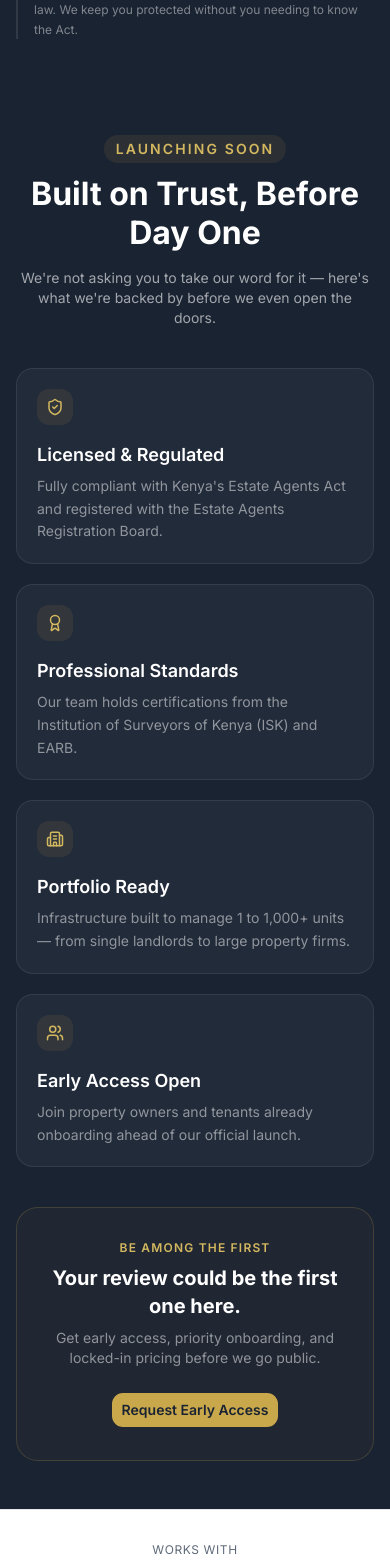
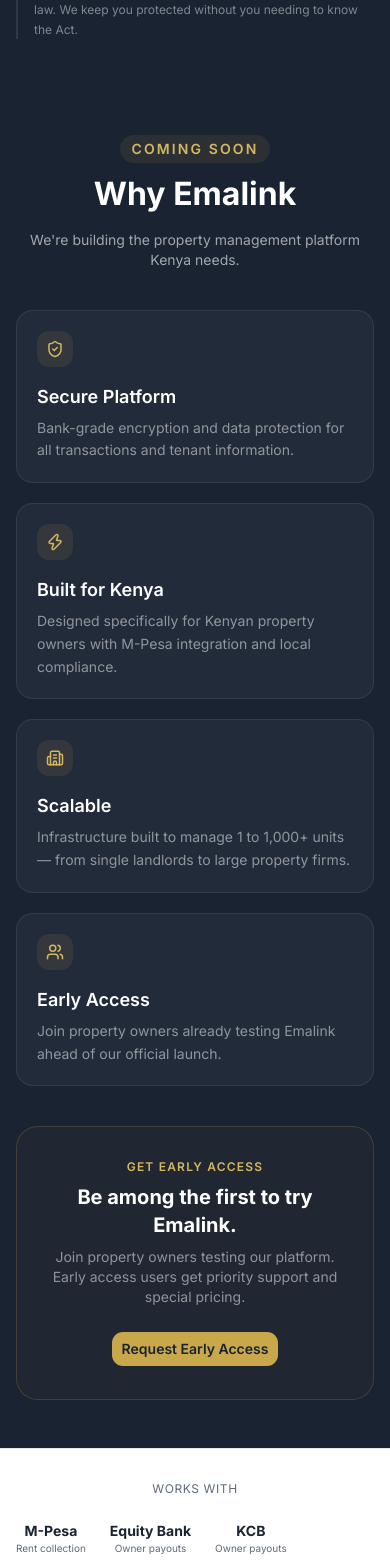
Before and after one commit to mungasteve/emalink-rental-management, a Next.js app: page / in a window 390 px wide. Shown: the part 5845-7410 px from the top of the page. Built offline with nearby package versions, Linux system fonts and the light colour scheme; no server answers.

Commit message:
Fix credibility issues: remove fake stats, phone, compliance claims, hide blog nav

```diff
--- a/src/app/contact/page.tsx
+++ b/src/app/contact/page.tsx
@@ -71,7 +71,7 @@
           <div className="grid lg:grid-cols-3 gap-8">
             <div className="space-y-4">
               {[
-                { icon: Phone, label: "Phone", value: "+254 700 000 000", href: "tel:+254700000000" },
+                { icon: Phone, label: "Phone", value: "Coming Soon", href: undefined },
                 { icon: Mail, label: "Email", value: "info@emalink.co.ke", href: "mailto:info@emalink.co.ke" },
                 { icon: MapPin, label: "Office", value: "Nairobi, Kenya", href: undefined },
                 { icon: Clock, label: "Hours", value: "Mon–Fri, 8AM–6PM", href: undefined },
--- a/src/components/home/hero-stats.tsx
+++ b/src/components/home/hero-stats.tsx
@@ -1,34 +1,33 @@
 "use client";
 
 import { motion } from "framer-motion";
-import { TrendingUp, Users, Home, DollarSign } from "lucide-react";
+import { CheckCircle, Clock, Shield, Zap } from "lucide-react";
 
-const stats = [
-  { icon: Home, label: "Properties", value: "500+", color: "from-gold-500/20 to-gold-500/5" },
-  { icon: Users, label: "Active Users", value: "2.3K", color: "from-blue-500/20 to-blue-500/5" },
-  { icon: DollarSign, label: "Managed", value: "KES 2.4B", color: "from-emerald-500/20 to-emerald-500/5" },
-  { icon: TrendingUp, label: "Occupancy", value: "94%", color: "from-purple-500/20 to-purple-500/5" },
+const features = [
+  { icon: CheckCircle, label: "Rent Collection", desc: "Automated M-Pesa payments", color: "from-gold-500/20 to-gold-500/5" },
+  { icon: Clock, label: "24/7 Support", desc: "Tenant & owner assistance", color: "from-blue-500/20 to-blue-500/5" },
+  { icon: Shield, label: "Secure", desc: "Bank-grade encryption", color: "from-emerald-500/20 to-emerald-500/5" },
+  { icon: Zap, label: "Fast Setup", desc: "Live in 24 hours", color: "from-purple-500/20 to-purple-500/5" },
 ];
 
 export function HeroStats() {
   return (
     <div className="hidden lg:block space-y-4">
-      {stats.map((stat, i) => (
+      {features.map((feature, i) => (
         <motion.div
-          key={stat.label}
+          key={feature.label}
           initial={{ opacity: 0, x: 40, y: 20 }}
           animate={{ opacity: 1, x: 0, y: 0 }}
-          transition={{ duration: 0.6, delay: 0.2 + i * 0.1, ease: [0.22, 1, 0.36, 1] }}
-          className={`bg-gradient-to-br ${stat.color} backdrop-blur-sm border border-white/10 rounded-xl p-5 hover:border-white/20 transition-all duration-300`}
+          transition={{ duration: 0.6, delay: 0.2 + i * 0.1 }}
+          className={`bg-gradient-to-br ${feature.color} backdrop-blur-sm border border-white/10 rounded-xl p-5 hover:border-white/20 transition-all duration-300`}
         >
           <div className="flex items-center justify-between mb-3">
             <div className="w-10 h-10 rounded-lg bg-white/10 flex items-center justify-center">
-              <stat.icon className="w-5 h-5 text-gold-400" />
+              <feature.icon className="w-5 h-5 text-gold-400" />
             </div>
-            <span className="text-xs font-semibold text-gold-400">Live</span>
           </div>
-          <p className="text-white font-bold text-2xl mb-1">{stat.value}</p>
-          <p className="text-white/60 text-xs">{stat.label}</p>
+          <p className="text-white font-bold text-lg mb-1">{feature.label}</p>
+          <p className="text-white/60 text-xs">{feature.desc}</p>
         </motion.div>
       ))}
     </div>
--- a/src/components/home/testimonials.tsx
+++ b/src/components/home/testimonials.tsx
@@ -1,29 +1,29 @@
 "use client";
 
 import { motion } from "framer-motion";
-import { ShieldCheck, Award, Building2, Users } from "lucide-react";
+import { ShieldCheck, Zap, Building2, Users } from "lucide-react";
 import { LinkButton } from "@/components/ui/link-button";
 
 const trustSignals = [
   {
     icon: ShieldCheck,
-    title: "Licensed & Regulated",
-    desc: "Fully compliant with Kenya's Estate Agents Act and registered with the Estate Agents Registration Board.",
+    title: "Secure Platform",
+    desc: "Bank-grade encryption and data protection for all transactions and tenant information.",
   },
   {
-    icon: Award,
-    title: "Professional Standards",
-    desc: "Our team holds certifications from the Institution of Surveyors of Kenya (ISK) and EARB.",
+    icon: Zap,
+    title: "Built for Kenya",
+    desc: "Designed specifically for Kenyan property owners with M-Pesa integration and local compliance.",
   },
   {
     icon: Building2,
-    title: "Portfolio Ready",
+    title: "Scalable",
     desc: "Infrastructure built to manage 1 to 1,000+ units — from single landlords to large property firms.",
   },
   {
     icon: Users,
-    title: "Early Access Open",
-    desc: "Join property owners and tenants already onboarding ahead of our official launch.",
+    title: "Early Access",
+    desc: "Join property owners already testing Emalink ahead of our official launch.",
   },
 ];
 
@@ -38,14 +38,13 @@
           className="text-center mb-10"
         >
           <span className="inline-block bg-gold-500/10 text-gold-400 text-sm font-semibold uppercase tracking-[0.15em] px-3 py-1 rounded-full mb-3">
-            Launching Soon
+            Coming Soon
           </span>
           <h2 className="font-[var(--font-heading)] text-3xl sm:text-4xl lg:text-5xl font-bold text-white mb-4">
-            Built on Trust, Before Day One
+            Why Emalink
           </h2>
           <p className="text-white/60 text-sm max-w-xl mx-auto">
-            We&apos;re not asking you to take our word for it — here&apos;s what
-            we&apos;re backed by before we even open the doors.
+            We're building the property management platform Kenya needs.
           </p>
         </motion.div>
 
@@ -53,12 +52,11 @@
           {trustSignals.map((item, i) => (
             <motion.div
               key={item.title}
-              initial={{ opacity: 0, y: 30, rotateX: 15, scale: 0.95 }}
-              whileInView={{ opacity: 1, y: 0, rotateX: 0, scale: 1 }}
-              whileHover={{ rotateX: -4, rotateY: 3, scale: 1.03, y: -4 }}
+              initial={{ opacity: 0, y: 30 }}
+              whileInView={{ opacity: 1, y: 0 }}
+              whileHover={{ y: -4 }}
               viewport={{ once: true }}
-              transition={{ duration: 0.55, delay: i * 0.09, ease: [0.22, 1, 0.36, 1] }}
-              style={{ transformOrigin: "bottom center", transformStyle: "preserve-3d" }}
+              transition={{ duration: 0.55, delay: i * 0.09 }}
               className="bg-white/[0.04] border border-white/[0.08] rounded-xl p-5 cursor-default"
             >
               <div className="h-9 w-9 rounded-lg bg-gold-500/10 flex items-center justify-center mb-4">
@@ -77,14 +75,13 @@
           className="border border-gold-500/20 rounded-2xl p-8 text-center bg-gold-500/[0.03]"
         >
           <p className="text-gold-400 text-xs font-semibold uppercase tracking-widest mb-2">
-            Be Among the First
+            Get Early Access
           </p>
           <h3 className="text-white font-[var(--font-heading)] text-xl font-bold mb-2">
-            Your review could be the first one here.
+            Be among the first to try Emalink.
           </h3>
           <p className="text-white/50 text-sm mb-6 max-w-md mx-auto">
-            Get early access, priority onboarding, and locked-in pricing before
-            we go public.
+            Join property owners testing our platform. Early access users get priority support and special pricing.
           </p>
           <LinkButton href="/contact" variant="gold" size="lg">
             Request Early Access
--- a/src/components/layout/navbar.tsx
+++ b/src/components/layout/navbar.tsx
@@ -11,7 +11,6 @@
   { href: "/about", label: "About Us" },
   { href: "/properties", label: "Properties" },
   { href: "/services", label: "Services" },
-  { href: "/blog", label: "Blog" },
   { href: "/contact", label: "Contact" },
 ];
 
@@ -74,14 +73,6 @@
         </nav>
 
         <div className="hidden lg:flex items-center gap-3">
-          <a
-            href="tel:+254700000000"
-            className="flex items-center gap-1.5 text-sm text-muted-foreground hover:text-navy-800 transition-colors"
-            aria-label="Call us at +254 700 000 000"
-          >
-            <Phone className="h-4 w-4" />
-            +254 700 000 000
-          </a>
 
           {session ? (
             <div className="flex items-center gap-2">
```
